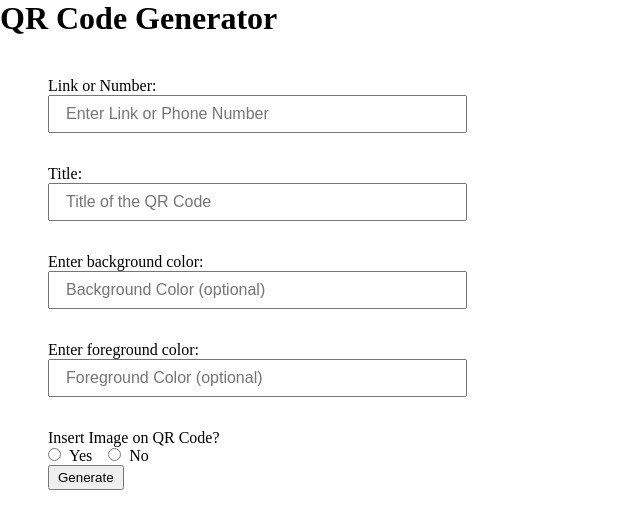
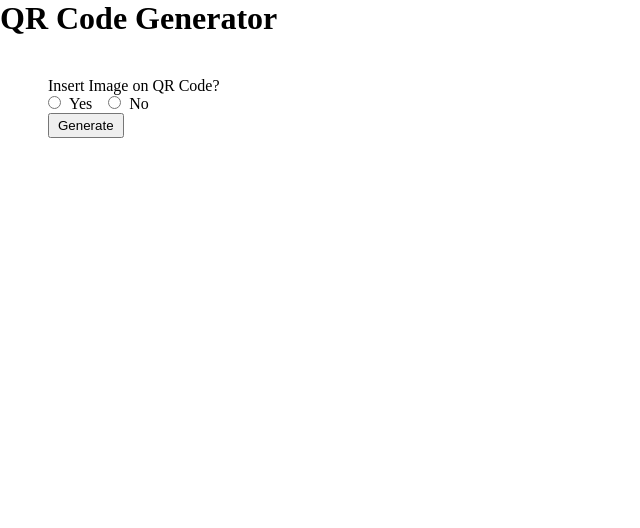
Before and after one commit to Dopetwist/React-QR-Code-generator, a React (Vite) app: page / in a window 1280 px wide. Shown: the top 528 px of the page, without its empty margins (0-640 px from the left). Built offline with nearby package versions, Linux system fonts and the light colour scheme.

Commit message:
Create individual component for form inputs. Move code to components

```diff
--- a/src/components/QrCode.jsx
+++ b/src/components/QrCode.jsx
@@ -78,37 +78,13 @@ function QrCode() {
             <h1> QR Code Generator </h1>
             <div className="container">
                 <form action="#">
-                    <label htmlFor="link"> Link or Number: </label>
-                    <input type="text"
-                    onChange={handleChange}
-                    value={inputValue}
-                    name="link"
-                    placeholder="Enter Link or Phone Number"
-                    />
 
-                    <label htmlFor="title"> Title: </label>
-                    <input type="text"
-                    onChange={handleTitle}
-                    value={titleValue}
-                    name="title"
-                    placeholder="Title of the QR Code"
-                    />
 
-                    <label htmlFor="background"> Enter background color: </label>
-                    <input type="text"
-                    onChange={handleBackground}
-                    value={bgValue}
-                    name="background"
-                    placeholder="Background Color (optional)"
-                    />
 
-                    <label htmlFor="foreground"> Enter foreground color: </label>
-                    <input type="text"
-                    onChange={handleForeground}
-                    value={fgValue}
-                    name="foreground"
-                    placeholder="Foreground Color (optional)"
-                    />
+
+
+
+
 
                     <section className="logo">
                         <p> Insert Image on QR Code? </p>
```
Also changed, not shown: src/components/BgInput.jsx (added, +17 -0 lines), src/components/FgInput.jsx (added, +17 -0 lines), src/components/LinkInput.jsx (added, +17 -0 lines), src/components/TitleInput.jsx (added, +17 -0 lines).
